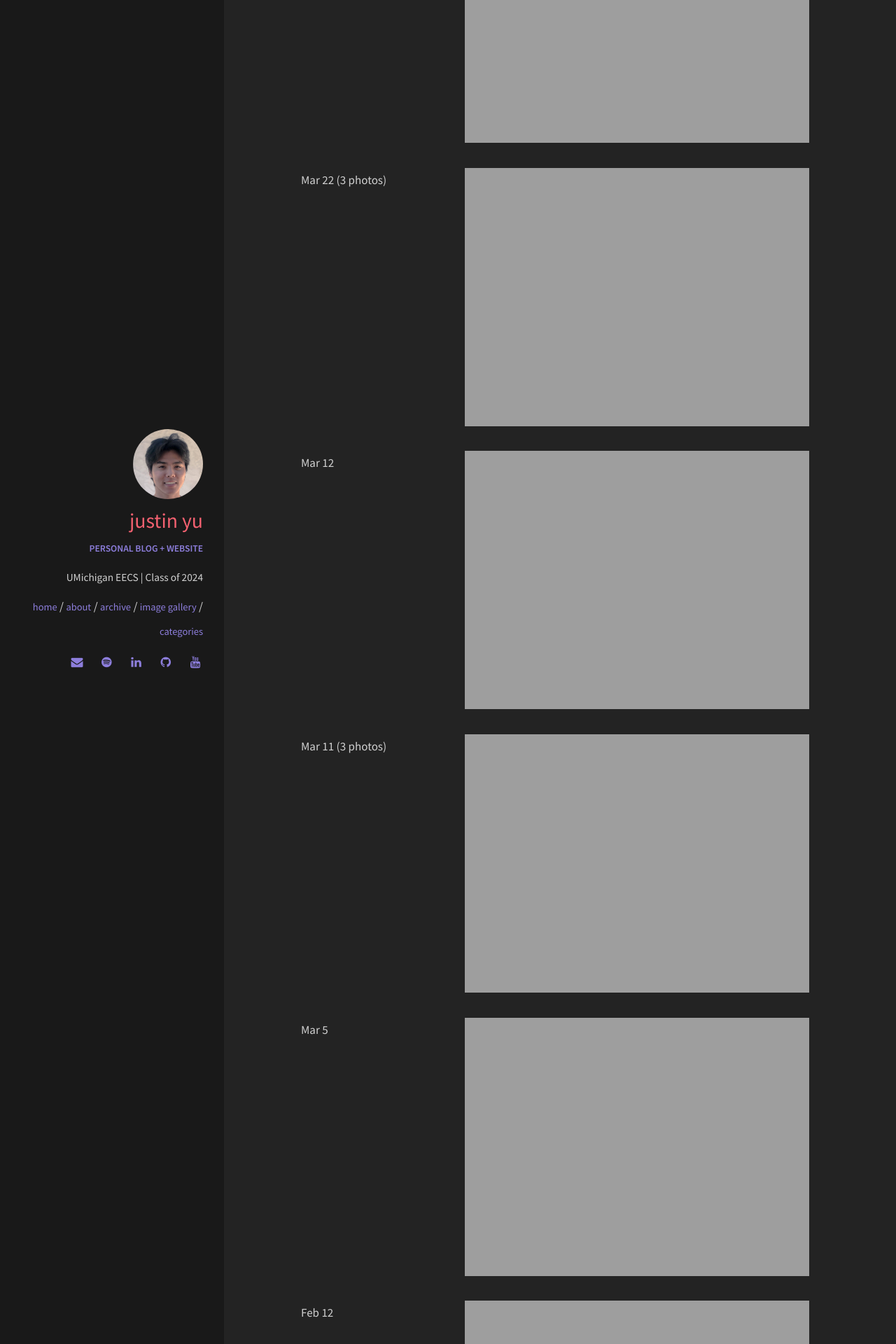
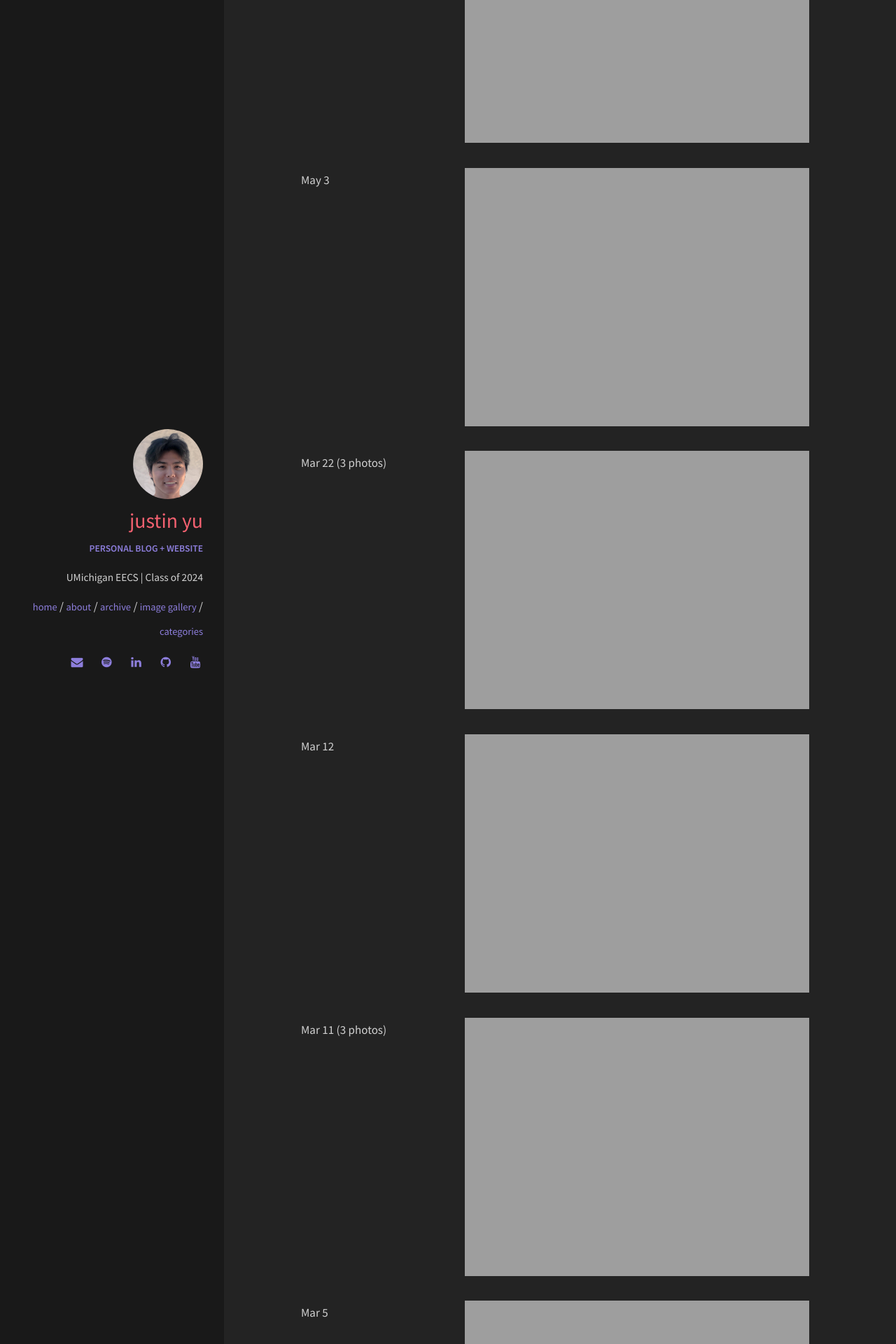
Before and after one commit to uynitsuj/uynitsuj.github.io, a Jekyll site: the page built from imgGallery.html, in a window 1280 px wide. Shown: the part 417-2337 px from the top of the page at 70% size. Built offline with Jekyll 4.4.1, drawn with Linux system fonts in a browser that asks for light colours.

Commit message:
Update imgGallery.html

```diff
--- a/imgGallery.html
+++ b/imgGallery.html
@@ -11,6 +11,9 @@ permalink: /img_gallery/
         <h2 class="gallery-year"> 2021 </h2>
       </div>
       <ul>
+        <ol><div style="width:140px;float:left;"> May 3</div> <a href="{{ site.url }}/img/gallery/_DSC2127-min.png" data-lightbox="QPassemblyphoto" data-title="Assembling the Quadruped"><img width="60%" src="{{ site.url }}/img/gallery/_DSC2127-min.png"></a>
+        </ol>
+        <br>
         <ol><div style="width:140px;float:left;"> May 3</div> <a href="{{ site.url }}/img/gallery/legdemo.gif" data-lightbox="QPlegdemo" data-title="Quadruped Leg Demo"><img width="60%" src="{{ site.url }}/img/gallery/legdemo.gif"></a>
         </ol>
         <br>
```
